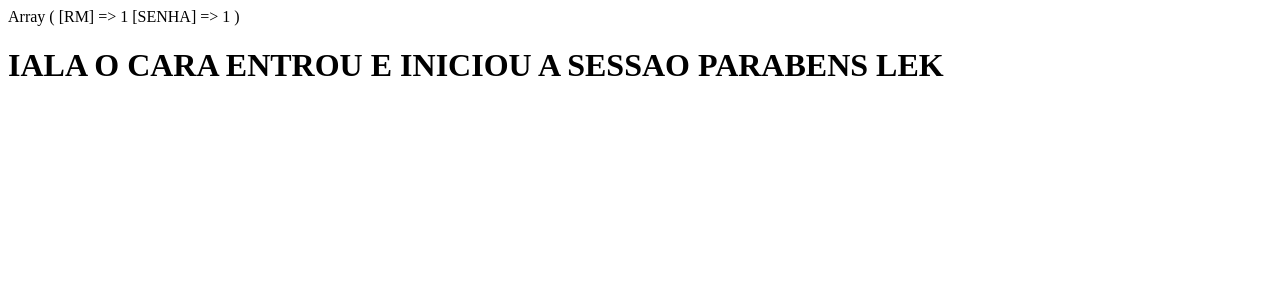
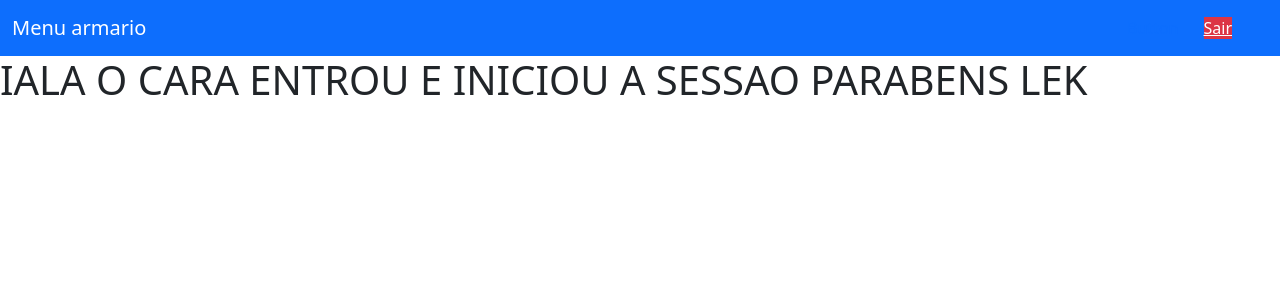
Before and after one commit to ErickGX/Web_Gerenciador_Armarios, a PHP site: page /menu.php in a window 1280 px wide. Shown: the top 300 px of the page. Run offline with PHP 8.4, Linux system fonts and the light colour scheme; the visitor is signed in with stand-in values (Sample User, id 1).

Commit message:
Finalizando a logica de redirecionamento e iniciando e fechando sessao 2.0

```diff
--- a/WEB-ARMARIO/html/cadastro.html
+++ b/WEB-ARMARIO/html/cadastro.html
@@ -6,9 +6,14 @@
     <meta name="viewport" content="width=device-width, initial-scale=1.0" >
       <!-- CSS only -->
       <link href="https://cdn.jsdelivr.net/npm/bootstrap@5.2.0/dist/css/bootstrap.min.css" rel="stylesheet" integrity="sha384-gH2yIJqKdNHPEq0n4Mqa/HGKIhSkIHeL5AyhkYV8i59U5AR6csBvApHHNl/vI1Bx" crossorigin="anonymous">
+
+      <link href="https://cdn.jsdelivr.net/npm/bootstrap@5.0.2/dist/css/bootstrap.min.css" rel="stylesheet" integrity="sha384-EVSTQN3/azprG1Anm3QDgpJLIm9Nao0Yz1ztcQTwFspd3yD65VohhpuuCOmLASjC" crossorigin="anonymous">
+
     <title>CADASTRO</title>
 </head>
 <body>
+
+
 
     <form>
         <div class="mb-3">
--- a/WEB-ARMARIO/menu.php
+++ b/WEB-ARMARIO/menu.php
@@ -1,10 +1,9 @@
 <?php
 session_start();
-print_r($_SESSION);
+//print_r($_SESSION);
 
 
-if((!isset($_SESSION['RM']) == true) and (!isset($_SESSION['SENHA']) == true))
-{
+if ((!isset($_SESSION['RM']) == true) and (!isset($_SESSION['SENHA']) == true)) {
     unset($_SESSION['RM']);
     unset($_SESSION['SENHA']);
     header('Location: logintestERICK.php');
@@ -15,18 +14,45 @@ if((!isset($_SESSION['RM']) == true) and (!isset($_SESSION['SENHA']) == true))
 
 <!DOCTYPE html>
 <html>
+
 <head>
     <meta charset="utf-8">
     <meta http-equiv="X-UA-Compatible" content="IE=edge">
-        <title></title>
+    <title>MENU ARMARIO</title>
     <meta name="description" content="">
     <meta name="viewport" content="width=device-width, initial-scale=1">
-        <link rel="stylesheet" href="">
+
+
+    <!-- Bootstrap CSS -->
+    <link href="https://cdn.jsdelivr.net/npm/bootstrap@5.0.2/dist/css/bootstrap.min.css" rel="stylesheet" integrity="sha384-EVSTQN3/azprG1Anm3QDgpJLIm9Nao0Yz1ztcQTwFspd3yD65VohhpuuCOmLASjC" crossorigin="anonymous">
+
+    <!-- Option 2: Separate Popper and Bootstrap JS -->
+
+
+    <style>
+        .body {
+            background-color: lightblue;
+
+        }
+    </style>
 </head>
+
 <body>
+    <nav class="navbar navbar-expand-lg navbar-dark bg-primary navbar-fixed-top">
+        <div class="container-fluid">
+            <a href="#" class="navbar-brand"> Menu armario</a>
+            <button type="button" class="btn btn-outline-primary">Button</button>
 
+        </div>
+
+        <div class="btn-sair">
+            <a href="sair.php" class="btn-danger me-5">Sair</a>
+        </div>
+
+    </nav>
     <h1>IALA O CARA ENTROU E INICIOU A SESSAO PARABENS LEK</h1>
 
     <script src="" async defer></script>
 </body>
+
 </html>
```
Also changed, not shown: WEB-ARMARIO/sair.php (added, +7 -0 lines). Lines whose indentation alone changed are shown as unchanged.
